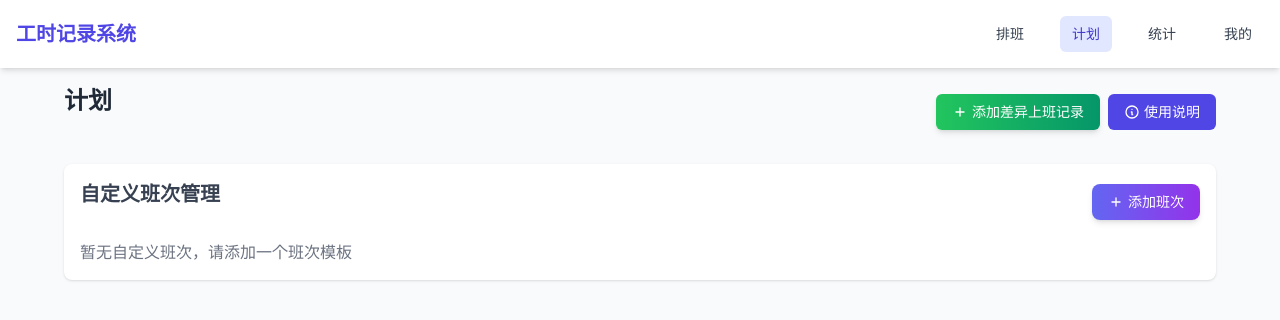
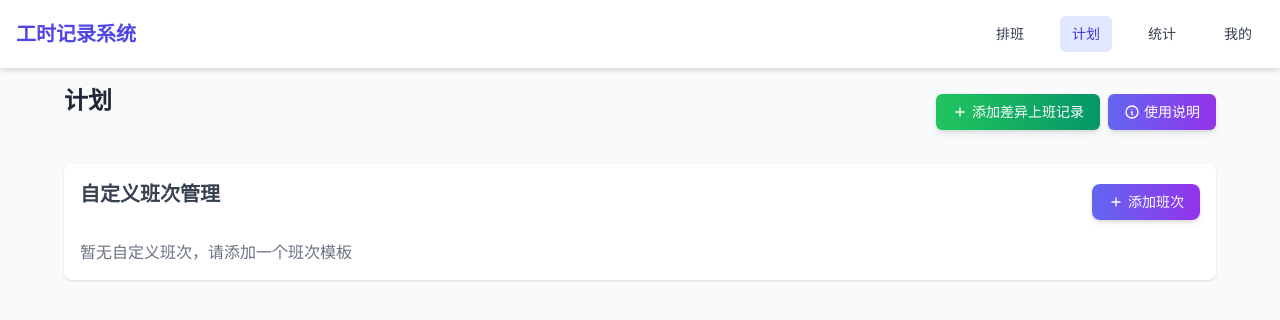
Before and after one commit to JiuWang95/workcum, a React (Vite) app: page / in a window 1280 px wide. Shown: the top 320 px of the page. Built offline with nearby package versions, Linux system fonts and the light colour scheme.

Commit message:
style(TimeEntryPage): 改进按钮样式，添加渐变和悬停效果

```diff
--- a/src/pages/TimeEntryPage.jsx
+++ b/src/pages/TimeEntryPage.jsx
@@ -72,7 +72,7 @@ const TimeEntryPage = () => {
           </button>
           <button
             onClick={() => setShowInstructions(true)}
-            className="px-4 py-2 bg-indigo-600 text-white rounded-md hover:bg-indigo-700 focus:outline-none focus:ring-2 focus:ring-indigo-500 focus:ring-offset-2 text-sm font-medium flex items-center"
+            className="px-4 py-2 bg-gradient-to-r from-indigo-500 to-purple-600 text-white rounded-md hover:from-indigo-600 hover:to-purple-700 focus:outline-none focus:ring-2 focus:ring-indigo-500 focus:ring-offset-2 text-sm font-medium flex items-center shadow-md transition-all duration-200 transform hover:scale-105"
           >
             <svg
               className="w-4 h-4 mr-1"
```
